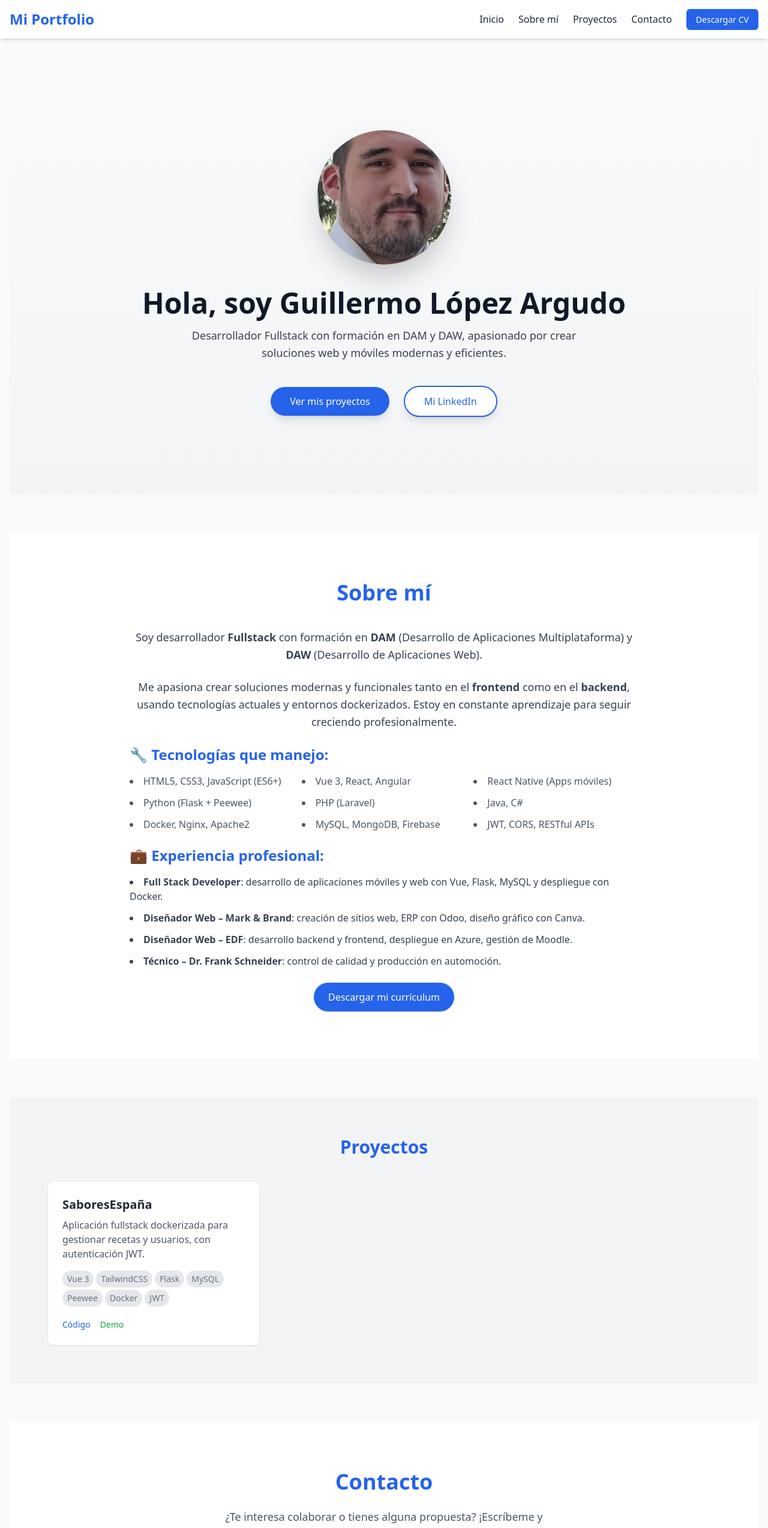
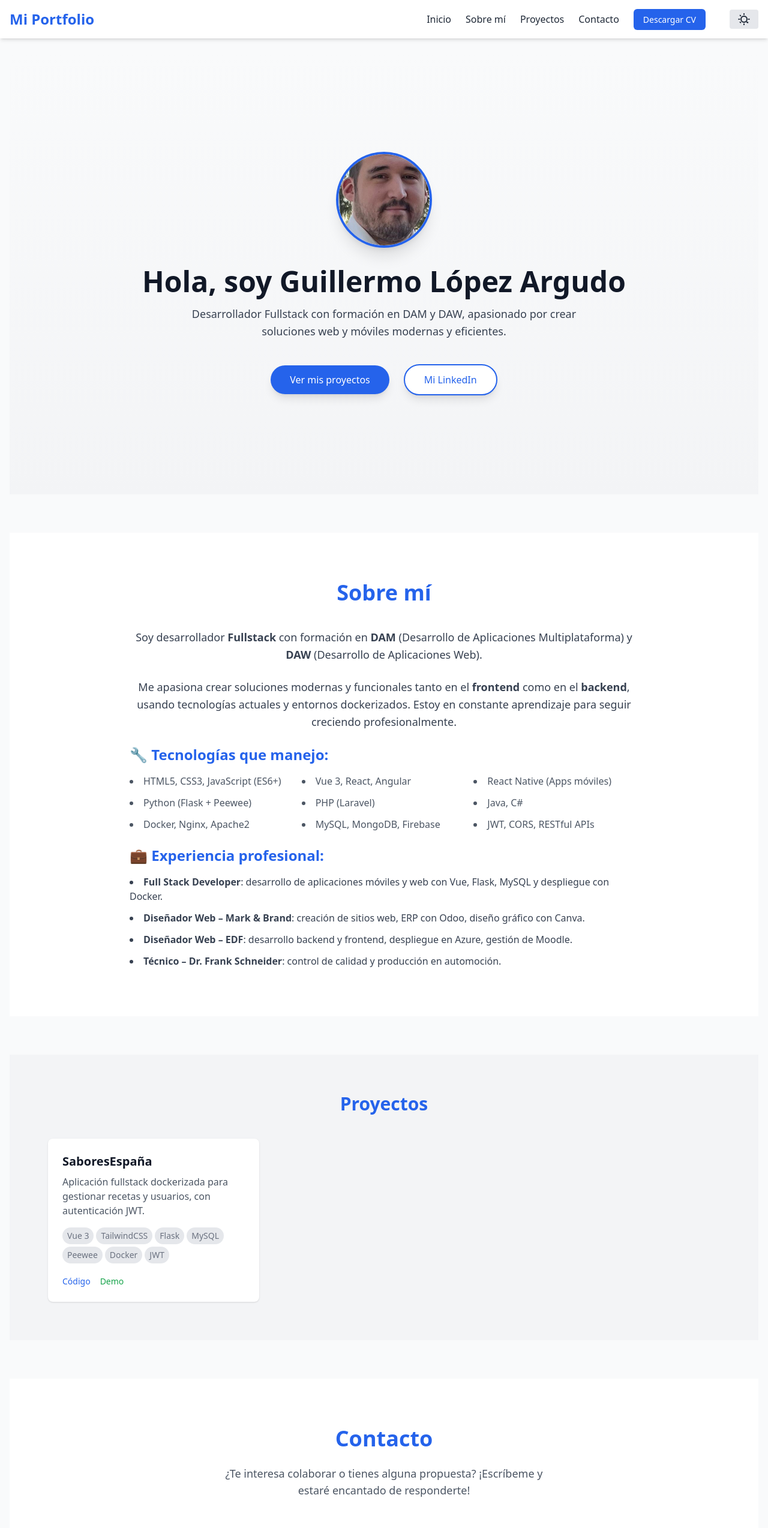
Before and after one commit to GuillermoLopezArgudo/mi-portfolio, a Vue app: page / in a window 1280 px wide. Shown: the top 2547 px of the page at 60% size. Built offline with nearby package versions, Linux system fonts and the light colour scheme.

Commit message:
modo noche

```diff
--- a/src/App.vue
+++ b/src/App.vue
@@ -1,6 +1,8 @@
 <template>
- <Navbar />
-  <div class="font-sans text-gray-800 bg-gray-50 min-h-screen pt-16">
+  <Navbar />
+  <div
+    class="font-sans text-gray-800 bg-gray-50 dark:bg-gray-900 dark:text-gray-100 min-h-screen pt-16"
+  >
     <main class="container mx-auto px-4 py-6 space-y-16">
       <Home />
       <About />
--- a/src/components/About.vue
+++ b/src/components/About.vue
@@ -1,19 +1,37 @@
 <template>
-  <section id="about" class="py-20 bg-white text-center">
-    <h2 class="text-4xl font-bold mb-10 text-blue-600">Sobre mí</h2>
+  <section
+    id="about"
+    class="py-20 bg-white dark:bg-gray-900 text-center"
+  >
+    <h2 class="text-4xl font-bold mb-10 text-blue-600 dark:text-blue-400">
+      Sobre mí
+    </h2>
 
-    <div class="max-w-4xl mx-auto text-gray-700 px-6 space-y-6">
+    <div
+      class="max-w-4xl mx-auto px-6 space-y-6 text-gray-700 dark:text-gray-300"
+    >
       <p class="text-lg leading-relaxed">
-        Soy desarrollador <strong>Fullstack</strong> con formación en <strong>DAM</strong> (Desarrollo de Aplicaciones Multiplataforma) y <strong>DAW</strong> (Desarrollo de Aplicaciones Web).
+        Soy desarrollador <strong>Fullstack</strong> con formación en
+        <strong>DAM</strong> (Desarrollo de Aplicaciones Multiplataforma) y
+        <strong>DAW</strong> (Desarrollo de Aplicaciones Web).
       </p>
       <p class="text-lg leading-relaxed">
-        Me apasiona crear soluciones modernas y funcionales tanto en el <strong>frontend</strong> como en el <strong>backend</strong>, usando tecnologías actuales y entornos dockerizados. Estoy en constante aprendizaje para seguir creciendo profesionalmente.
+        Me apasiona crear soluciones modernas y funcionales tanto en el
+        <strong>frontend</strong> como en el <strong>backend</strong>, usando
+        tecnologías actuales y entornos dockerizados. Estoy en constante
+        aprendizaje para seguir creciendo profesionalmente.
       </p>
 
       <!-- Tecnologías -->
       <div class="mt-10 text-left">
-        <h3 class="text-2xl font-semibold mb-4 text-blue-600">🔧 Tecnologías que manejo:</h3>
-        <ul class="grid grid-cols-2 sm:grid-cols-3 gap-3 list-disc list-inside text-base text-gray-600">
+        <h3
+          class="text-2xl font-semibold mb-4 text-blue-600 dark:text-blue-400"
+        >
+          🔧 Tecnologías que manejo:
+        </h3>
+        <ul
+          class="grid grid-cols-2 sm:grid-cols-3 gap-3 list-disc list-inside text-base text-gray-600 dark:text-gray-400"
+        >
           <li>HTML5, CSS3, JavaScript (ES6+)</li>
           <li>Vue 3, React, Angular</li>
           <li>React Native (Apps móviles)</li>
@@ -28,8 +46,12 @@
 
       <!-- Experiencia profesional -->
       <div class="mt-12 text-left">
-        <h3 class="text-2xl font-semibold mb-4 text-blue-600">💼 Experiencia profesional:</h3>
-        <ul class="space-y-3 text-base text-gray-700 list-disc list-inside">
+        <h3
+          class="text-2xl font-semibold mb-4 text-blue-600 dark:text-blue-400"
+        >
+          💼 Experiencia profesional:
+        </h3>
+        <ul class="space-y-3 text-base text-gray-700 dark:text-gray-300 list-disc list-inside">
           <li>
             <strong>Full Stack Developer</strong>: desarrollo de aplicaciones móviles y web con Vue, Flask, MySQL y despliegue con Docker.
           </li>
@@ -44,17 +66,6 @@
           </li>
         </ul>
       </div>
-
-      <!-- Descarga del currículum -->
-      <div class="mt-12 text-center">
-        <a
-          href="/CV-GuillermoLópezArgudo.pdf"
-          download
-          class="inline-block bg-blue-600 text-white px-6 py-3 rounded-full hover:bg-blue-700 transition font-medium shadow"
-        >
-          Descargar mi currículum
-        </a>
-      </div>
     </div>
   </section>
 </template>
--- a/src/components/Footer.vue
+++ b/src/components/Footer.vue
@@ -1,5 +1,7 @@
 <template>
-  <footer class="bg-gray-200 py-4 text-center text-sm text-gray-600">
+  <footer
+    class="bg-gray-200 dark:bg-gray-800 py-4 text-center text-sm text-gray-600 dark:text-gray-400"
+  >
     © {{ new Date().getFullYear() }} Tu Nombre. Todos los derechos reservados.
   </footer>
 </template>
--- a/src/components/Home.vue
+++ b/src/components/Home.vue
@@ -1,35 +1,36 @@
 <template>
   <section
     id="home"
-    class="min-h-[calc(100vh-4rem)] flex flex-col justify-center items-center bg-gradient-to-b from-gray-50 to-gray-100 px-4"
+    class="min-h-[calc(100vh-4rem)] flex flex-col justify-center items-center
+           bg-gradient-to-b from-gray-50 to-gray-100 dark:from-gray-900 dark:to-gray-800 px-4"
   >
     <div class="text-center max-w-4xl mx-auto">
-      <!-- Imagen de perfil  -->
+      <!-- Imagen de perfil mejorada -->
       <img
         src="/miperfil.jpeg"
         alt="Guillermo López Argudo"
-        class="w-48 h-48 md:w-56 md:h-56 mx-auto mb-10 rounded-full border-6 border-blue-600 shadow-2xl object-cover"
+        class="w-32 h-32 md:w-40 md:h-40 mx-auto mb-8 rounded-full border-4 border-blue-600 shadow-xl object-cover"
       />
 
-      <h2 class="text-4xl md:text-5xl font-extrabold mb-4 text-gray-900">
+      <h2 class="text-4xl md:text-5xl font-extrabold mb-4 text-gray-900 dark:text-gray-100">
         Hola, soy Guillermo López Argudo
       </h2>
 
-      <p class="text-lg max-w-2xl mx-auto text-gray-700 mb-10 leading-relaxed">
+      <p class="text-lg max-w-2xl mx-auto text-gray-700 dark:text-gray-300 mb-10 leading-relaxed">
         Desarrollador Fullstack con formación en DAM y DAW, apasionado por crear soluciones web y móviles modernas y eficientes.
       </p>
 
       <div class="flex flex-col sm:flex-row justify-center items-center gap-6">
         <a
           href="#projects"
-          class="bg-blue-600 text-white px-8 py-3 rounded-full shadow-lg hover:bg-blue-700 transition duration-300"
+          class="bg-blue-600 text-white px-8 py-3 rounded-full shadow-lg hover:bg-blue-700"
         >
           Ver mis proyectos
         </a>
         <a
           href="https://www.linkedin.com/in/guillermo-l%C3%B3pez-argudo-5a716722b/"
           target="_blank"
-          class="bg-white text-blue-600 border-2 border-blue-600 px-8 py-3 rounded-full shadow-lg hover:bg-blue-600 hover:text-white transition duration-300"
+          class="bg-white text-blue-600 border-2 border-blue-600 px-8 py-3 rounded-full shadow-lg hover:bg-blue-600 hover:text-white dark:bg-gray-800 dark:text-blue-400 dark:border-blue-400 dark:hover:bg-blue-500 dark:hover:text-white"
         >
           Mi LinkedIn
         </a>
--- a/src/components/Navbar.vue
+++ b/src/components/Navbar.vue
@@ -1,22 +1,104 @@
 <template>
-  <header class="bg-white shadow-md fixed top-0 left-0 w-full z-50 h-16 flex items-center">
+  <header
+    class="fixed top-0 left-0 w-full z-50 h-16 flex items-center
+           bg-white dark:bg-gray-900 shadow-md"
+  >
     <nav class="container mx-auto px-4 flex justify-between items-center h-full">
-      <h1 class="text-2xl font-bold text-blue-600">Mi Portfolio</h1>
+      <h1 class="text-2xl font-bold text-blue-600 dark:text-blue-400">Mi Portfolio</h1>
       <ul class="flex space-x-6 list-none items-center">
-        <li><a href="#home" class="text-gray-800 hover:text-blue-600 transition">Inicio</a></li>
-        <li><a href="#about" class="text-gray-800 hover:text-blue-600 transition">Sobre mí</a></li>
-        <li><a href="#projects" class="text-gray-800 hover:text-blue-600 transition">Proyectos</a></li>
-        <li><a href="#contact" class="text-gray-800 hover:text-blue-600 transition">Contacto</a></li>
+        <li>
+          <a
+            href="#home"
+            class="text-gray-800 dark:text-gray-200 hover:text-blue-600 dark:hover:text-blue-400 "
+            >Inicio</a
+          >
+        </li>
+        <li>
+          <a
+            href="#about"
+            class="text-gray-800 dark:text-gray-200 hover:text-blue-600 dark:hover:text-blue-400 "
+            >Sobre mí</a
+          >
+        </li>
+        <li>
+          <a
+            href="#projects"
+            class="text-gray-800 dark:text-gray-200 hover:text-blue-600 dark:hover:text-blue-400 "
+            >Proyectos</a
+          >
+        </li>
+        <li>
+          <a
+            href="#contact"
+            class="text-gray-800 dark:text-gray-200 hover:text-blue-600 dark:hover:text-blue-400 "
+            >Contacto</a
+          >
+        </li>
         <li>
           <a
             href="/CV-GuillermoLópezArgudo.pdf"
             download
-            class="bg-blue-600 text-white px-4 py-2 rounded-md hover:bg-blue-700 transition text-sm font-medium"
+            class="bg-blue-600 dark:bg-blue-500 text-white px-4 py-2 rounded-md hover:bg-blue-700 dark:hover:bg-blue-600  text-sm font-medium"
+            >Descargar CV</a
           >
-            Descargar CV
-          </a>
+        </li>
+        <li>
+          <button
+            @click="toggleDarkMode"
+            class="ml-4 flex items-center justify-center bg-gray-200 dark:bg-gray-700 text-gray-800 dark:text-gray-200 rounded px-3 py-1 hover:bg-gray-300 dark:hover:bg-gray-600"
+            :aria-label="isDark ? 'Cambiar a modo claro' : 'Cambiar a modo oscuro'"
+            title="Toggle Dark Mode"
+          >
+            <svg
+              v-if="!isDark"
+              xmlns="http://www.w3.org/2000/svg"
+              class="h-6 w-6"
+              fill="none"
+              viewBox="0 0 24 24"
+              stroke="currentColor"
+              stroke-width="2"
+            >
+              <path
+                stroke-linecap="round"
+                stroke-linejoin="round"
+                d="M12 3v1m0 16v1m8.66-9h-1M4.34 12h-1m15.07 5.66l-.71-.71M6.34 6.34l-.71-.71m12.02 12.02l-.71-.71M6.34 17.66l-.71-.71M12 7a5 5 0 000 10 5 5 0 000-10z"
+              />
+            </svg>
+            <svg
+              v-else
+              xmlns="http://www.w3.org/2000/svg"
+              class="h-6 w-6"
+              fill="currentColor"
+              viewBox="0 0 24 24"
+              stroke="currentColor"
+              stroke-width="0"
+            >
+              <path
+                d="M21 12.79A9 9 0 1111.21 3a7 7 0 009.79 9.79z"
+              />
+            </svg>
+          </button>
         </li>
       </ul>
     </nav>
   </header>
 </template>
+
+<script setup>
+import { ref, onMounted } from 'vue'
+
+const isDark = ref(false)
+
+onMounted(() => {
+  isDark.value = document.documentElement.classList.contains('dark')
+})
+
+function toggleDarkMode() {
+  isDark.value = !isDark.value
+  if (isDark.value) {
+    document.documentElement.classList.add('dark')
+  } else {
+    document.documentElement.classList.remove('dark')
+  }
+}
+</script>
--- a/src/components/ProjectCard.vue
+++ b/src/components/ProjectCard.vue
@@ -1,15 +1,40 @@
 <template>
-  <div class="bg-white shadow rounded-lg p-6 text-left hover:shadow-lg transition">
-    <h3 class="text-xl font-bold mb-2">{{ title }}</h3>
-    <p class="text-gray-600 mb-4">{{ description }}</p>
-    <div class="text-sm text-gray-500 mb-4">
-      <span v-for="tech in technologies" :key="tech" class="inline-block bg-gray-200 rounded-full px-2 py-1 mr-1 mb-1">
+  <div
+    class="bg-white dark:bg-gray-800 shadow rounded-lg p-6 text-left
+           hover:shadow-lg"
+  >
+    <h3 class="text-xl font-bold mb-2 text-gray-900 dark:text-gray-100">
+      {{ title }}
+    </h3>
+    <p class="text-gray-600 dark:text-gray-300 mb-4">
+      {{ description }}
+    </p>
+    <div class="text-sm text-gray-500 dark:text-gray-400 mb-4">
+      <span
+        v-for="tech in technologies"
+        :key="tech"
+        class="inline-block bg-gray-200 dark:bg-gray-700 rounded-full px-2 py-1 mr-1 mb-1"
+      >
         {{ tech }}
       </span>
     </div>
     <div class="flex space-x-4 text-sm">
-      <a v-if="github" :href="github" target="_blank" class="text-blue-600 hover:underline">Código</a>
-      <a v-if="demo" :href="demo" target="_blank" class="text-green-600 hover:underline">Demo</a>
+      <a
+        v-if="github"
+        :href="github"
+        target="_blank"
+        class="text-blue-600 dark:text-blue-400 hover:underline"
+      >
+        Código
+      </a>
+      <a
+        v-if="demo"
+        :href="demo"
+        target="_blank"
+        class="text-green-600 dark:text-green-400 hover:underline"
+      >
+        Demo
+      </a>
     </div>
   </div>
 </template>
@@ -20,6 +45,6 @@ defineProps({
   description: String,
   technologies: Array,
   github: String,
-  demo: String
+  demo: String,
 })
 </script>
--- a/tailwind.config.js
+++ b/tailwind.config.js
@@ -3,6 +3,7 @@ module.exports = {
     "./index.html",
     "./src/**/*.{vue,js,ts,jsx,tsx}",
   ],
+  darkMode: 'class',
   theme: {
     extend: {},
   },
```
Also changed, not shown: src/components/Contact.vue (+26 -11 lines), src/components/Projects.vue (+15 -3 lines).
